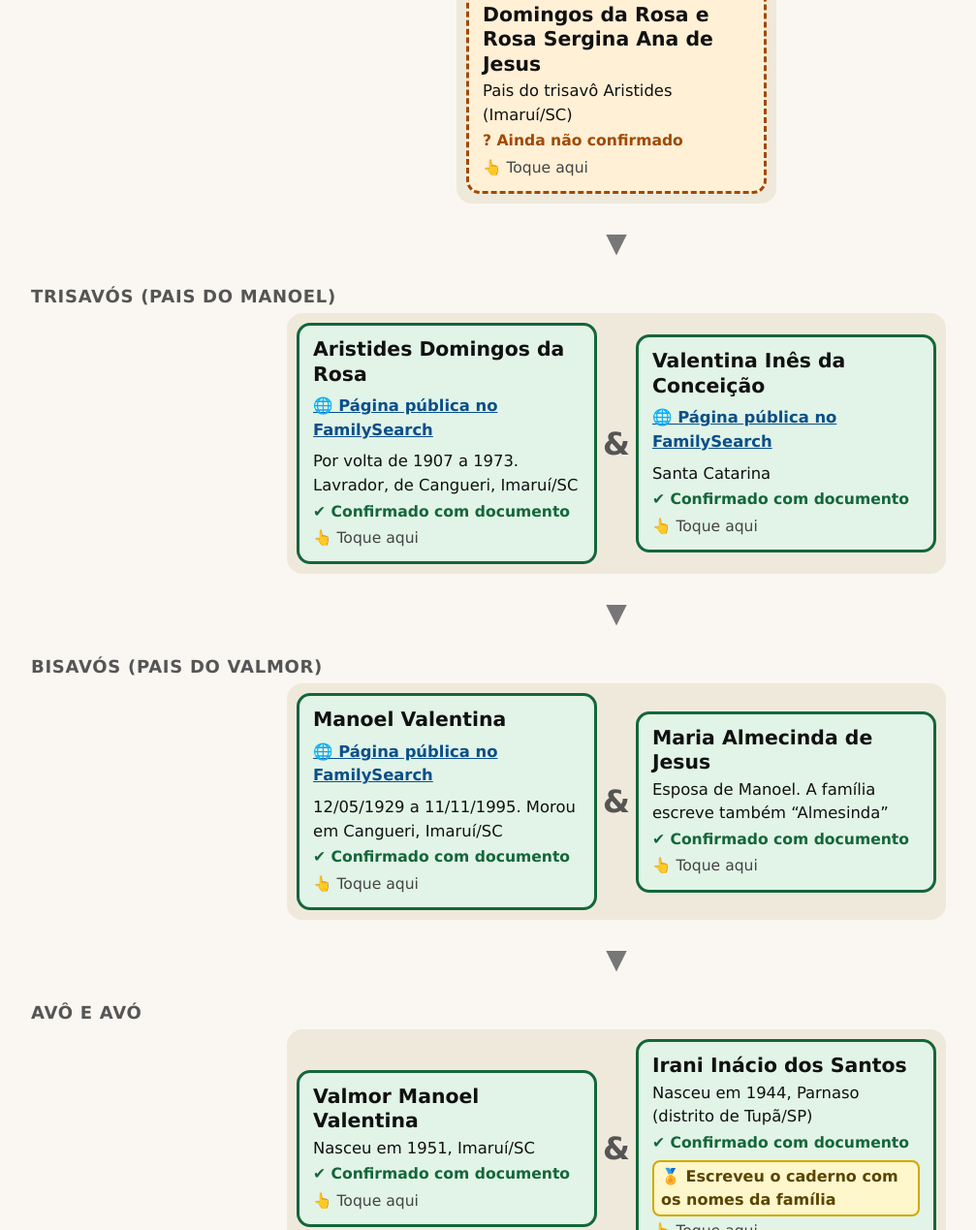
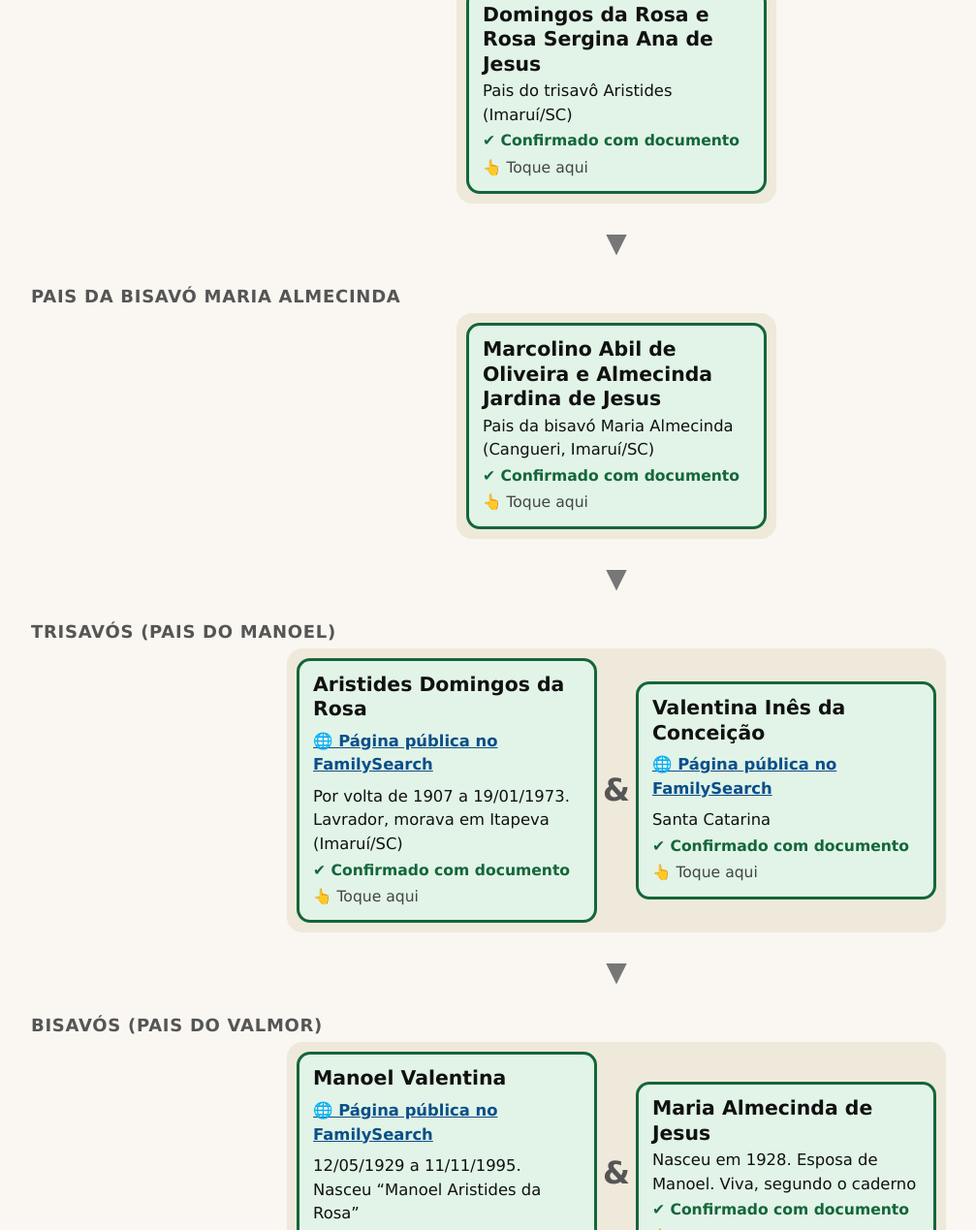
Before and after one commit to alefrayaneng-art/arvore-wlnvr2m, a plain HTML site: page index.html in a window 1280 px wide. Shown: the part 3230-4499 px from the top of the page at 97% size, without its empty margins (4-1011 px from the left). Drawn offline with nearby package versions, Linux system fonts and the light colour scheme.

Commit message:
Prova da origem do sobrenome Valentina (retificação de 1956), pais da Maria Almecinda, óbitos de Aristides e Miguel
Co-Authored-By: Claude Opus 5.5 <noreply@anthropic.com>

```diff
--- a/index.html
+++ b/index.html
@@ -872,6 +872,37 @@ var FSNOTA = {
   G.valentina.unshift(["Tetravós (pais do Aristides)",[["domingosrosa"]]]);
   ANEIS[4][0]="domingosrosa";
   LP.domingosrosa=[0];
+  // achados de 23/11, 01h18 (imagens baixadas e lidas)
+  P.manoel.d="12/05/1929 a 11/11/1995. Nasceu “Manoel Aristides da Rosa”";
+  P.manoel.sabe=["Registro de óbito lido (1995): aposentado, casado com Maria Almecinda de Jesus, deixou 10 filhos. Sepultado no cemitério de Cangueri.","ACHADO: a certidão de casamento dele (Imaruí, 14/05/1946) mostra que ele se chamava MANOEL ARISTIDES DA ROSA. Em 1956, por ordem da Justiça (comarca de Laguna), o nome foi mudado para MANOEL VALENTINA, e a data de nascimento foi corrigida para 12/05/1929.","É a prova de que o sobrenome da família era “da Rosa” e virou “Valentina”, ao que parece pelo nome da mãe dele, Valentina Inês."];
+  P.manoel.falta=["Saber por que ele pediu a mudança de nome em 1956 (o processo deve estar no Fórum de Laguna)."];
+  P.manoel.q="Alguém sabe por que o bisavô Manoel trocou “da Rosa” por “Valentina”?";
+  P.almecinda.d="Nasceu em 1928. Esposa de Manoel. Viva, segundo o caderno";
+  P.almecinda.s="c";
+  P.almecinda.sabe=["Certidão de casamento lida (Imaruí, 1946): Maria Almecinda de Jesus, doméstica, moradora de Cangueri, nascida em 1928.","Filha de Marcolino Abil(?) de Oliveira e Almecinda Jardina(?) de Jesus.","O nome também está no óbito do marido (1995)."];
+  P.almecinda.falta=["Confirmar se ainda vive e onde mora (o caderno diz que tem 98 anos)."];
+  P.marcolinooliv=T("Marcolino Abil de Oliveira e Almecinda Jardina de Jesus","Pais da bisavó Maria Almecinda (Cangueri, Imaruí/SC)","c",["Aparecem como pais da Maria Almecinda na certidão de casamento dela (1946). A letra do segundo nome de cada um está difícil de ler (“Abil”? “Jardina”?)."],["Grafia certa dos nomes.","Datas e óbitos."],"Alguém de Cangueri lembra do Marcolino ou da dona Almecinda?");
+  CURTO.marcolinooliv="Marcolino e Almecinda";
+  P.aristides.s="c";
+  P.aristides.d="Por volta de 1907 a 19/01/1973. Lavrador, morava em Itapeva (Imaruí/SC)";
+  P.aristides.sabe=["Consta como pai de Manoel no óbito de 1995 e na certidão de casamento de 1946.","Óbito lido (1973): morreu num acidente, no hospital de Imaruí, com 66 anos, casado. Filho de Domingos (Gomes?) da Rosa e Rosa Sergina Ana de Jesus. Sepultado em Cangueri.","Quem registrou o óbito foi Antônio Aristides da Rosa, provavelmente um filho. Seria o “Antônio Rosa” do caderno da vó Irani?"];
+  P.aristides.falta=["Saber com quem ele era casado em 1973."];
+  P.domingosrosa.s="c";
+  P.domingosrosa.sabe=["Aparecem como pais do Aristides no óbito dele (1973), que foi lido."];
+  P.domingosrosa.falta=["A grafia do sobrenome do Domingos (Gomes?).","Datas e lugares."];
+  P.miguel.d="14/04/1907 (Diamante/PB) a 06/10/1993 (Ibiara/PB)";
+  P.miguel.sabe=["Óbito lido (1993, Ibiara/PB): nasceu em Diamante, era aposentado, casado, deixou 5 filhos. Filho de Mariano Rodrigues e Maria Alexandre. Sepultado no cemitério Santa Maria, em Ibiara.","Quem registrou foi o filho Severino Mariano.","No óbito da Julieta (1977) aparece como “natural da Paraíba, agricultor”."];
+  P.miguel.falta=["Ele casou depois de 1977? O óbito cita um casamento (nº 533). Com quem?"];
+  P.marianorod.s="c";
+  P.marianorod.sabe=["Aparecem como pais do Miguel no óbito dele (1993), que foi lido."];
+  G.valentina.splice(1,0,["Pais da bisavó Maria Almecinda",[["marcolinooliv"]]]);
+  ANEIS[3][2]="marcolinooliv"; ANEIS[3][3]="marcolinooliv";
+  LUG[12][5]="Terra do ramo “Pinto Ramalho”. O bisavô Miguel Mariano morreu aqui em 1993 e foi sepultado no cemitério Santa Maria.";
+  LUG[12][4]="c"; LUG[12][6]="Óbito do Miguel Mariano (1993)";
+  LUG[0][5]="Berço dos Valentina. O bisavô Manoel (que nasceu “Manoel Aristides da Rosa”) casou aqui com Maria Almecinda em 1946 e mudou o nome para Valentina em 1956. Valmor nasceu aqui (1951). Aristides morreu aqui em 1973 e Manoel em 1995, os dois sepultados em Cangueri.";
+  LUG[0][6]="Certidão de casamento (1946, com a retificação de 1956), óbitos de Aristides (1973) e Manoel (1995)";
+  LP.miguel=[14,15,12]; LP.marcolinooliv=[0];
+  HIST.forEach(function(h){ if(/sobrenome “Valentina”/.test(h.t)){ h.x="AGORA TEMOS A PROVA. A certidão de casamento do bisavô Manoel (Imaruí, 1946) diz que ele se chamava Manoel Aristides da Rosa, filho de Aristides Domingos da Rosa e Valentina Inês da Conceição. Numa anotação de 1956, o cartório registra que a Justiça mandou mudar o nome dele para MANOEL VALENTINA. Ou seja: o sobrenome da família era “da Rosa”, e “Valentina” veio do nome da mãe dele."; h.q="Alguém sabe por que ele mudou de nome? Foi para homenagear a mãe?"; h.t="🔤 De onde vem o sobrenome “Valentina” (RESOLVIDO!)"; } });
   // tarefas novas
   TAREFAS.push(["Foto reta e com boa luz de cada página do caderno da vó Irani","Algumas partes estão borradas, como o começo da página dos 18 filhos."]);
   TAREFAS.push(["Saber se a Laura era irmã do vô Hilário, e o nome completo da Nena","Ajuda a entender a história do primo do Lula."]);
```
